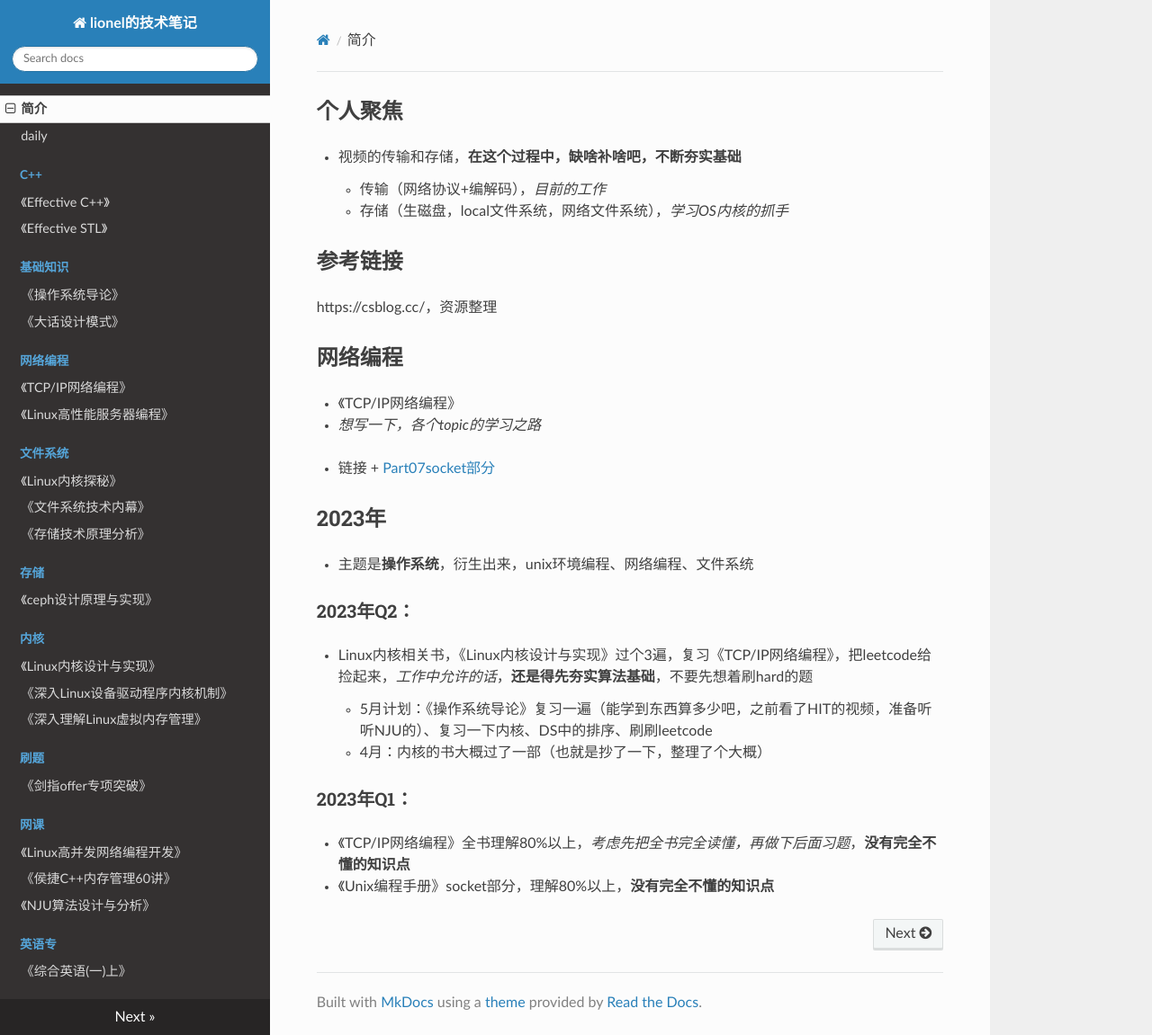
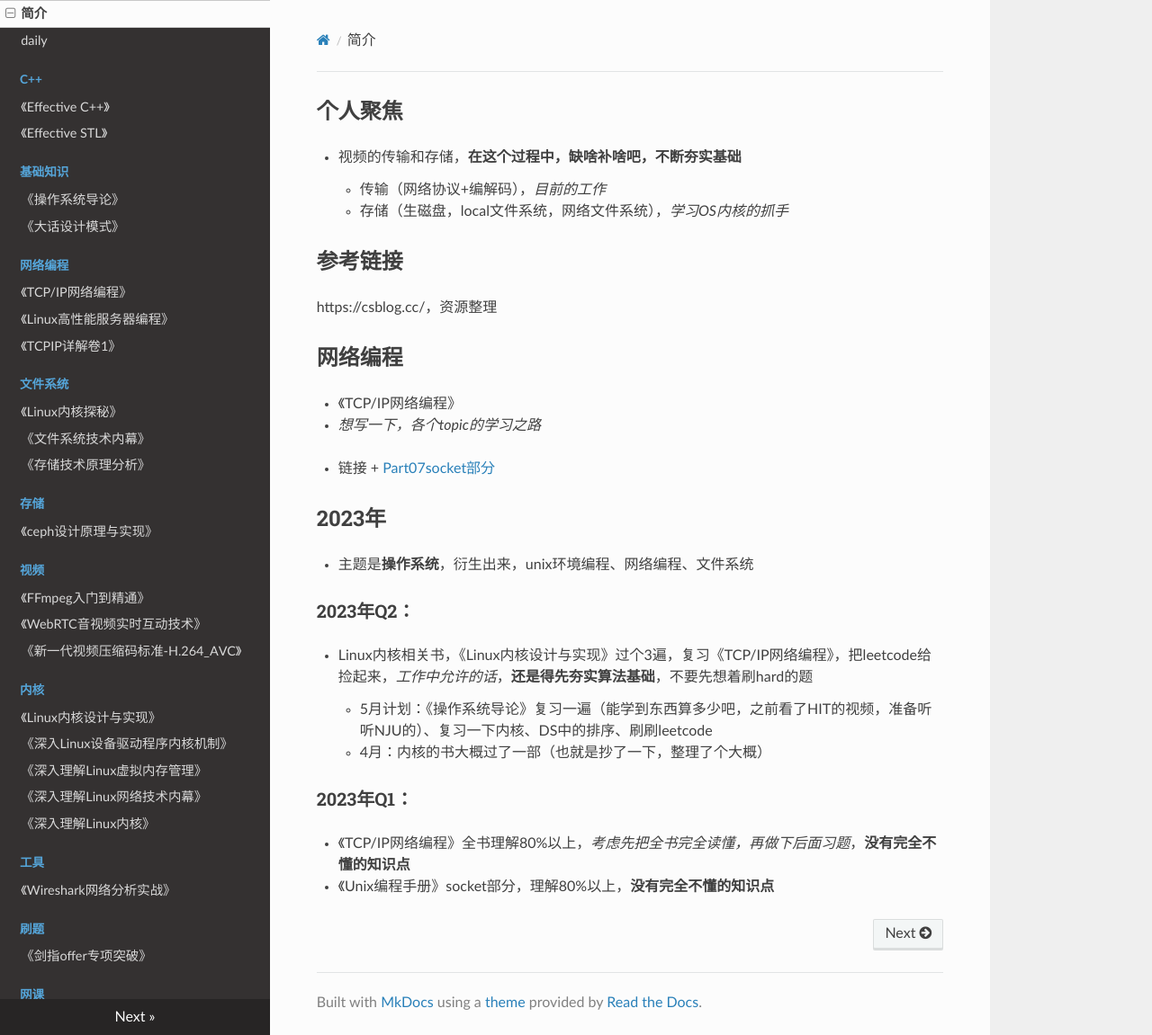
Before and after one commit to wolflion/booknotes, an MkDocs documentation site: the page built from docs/index.md, in a window 1280 px wide and 1151 px high. Shown: the whole window at 90% size. Built offline with MkDocs 1.6.1, drawn with Linux system fonts in a browser that asks for light colours; nearby versions of some CDN libraries.

Commit message:
Update mkdocs.yml

```diff
--- a/mkdocs.yml
+++ b/mkdocs.yml
@@ -47,16 +47,25 @@ nav:
     - 网络编程:
         - 《TCP/IP网络编程》: '10network/TCPIP网络编程.md'
         - 《Linux高性能服务器编程》: '10network/Linux高性能服务器编程.md'
+        - 《TCPIP详解卷1》: '10network/TCPIP详解卷1.md'
     - 文件系统:
         - 《Linux内核探秘》: '11filesystem/Linux内核探秘.md'
         - 《文件系统技术内幕》: '11filesystem/文件系统技术内幕.md'
         - 《存储技术原理分析》: '11filesystem/存储技术原理分析.md'
     - 存储:
         - 《ceph设计原理与实现》: '12storage/ceph设计原理与实现.md'
+    - 视频:
+        - 《FFmpeg入门到精通》: '14video/FFmpeg入门到精通.md'
+        - 《WebRTC音视频实时互动技术》: '14video/WebRTC音视频实时互动技术.md'
+        - 《新一代视频压缩码标准-H.264_AVC》: '14video/新一代视频压缩码标准-H.264_AVC.md'
     - 内核:
         - 《Linux内核设计与实现》: '13kernel/Linux内核设计与实现.md'
         - 《深入Linux设备驱动程序内核机制》: '13kernel/深入Linux设备驱动程序内核机制.md'
         - 《深入理解Linux虚拟内存管理》: '13kernel/深入理解Linux虚拟内存管理.md'
+        - 《深入理解Linux网络技术内幕》: '13kernel/深入理解Linux网络技术内幕.md'
+        - 《深入理解Linux内核》: '13kernel/深入理解Linux内核.md'
+    - 工具:
+        - 《Wireshark网络分析实战》: '15tool/Wireshark网络分析实战.md'
     - 刷题:
         - 《剑指offer专项突破》: '91leetcode/剑指offer专项突破.md'
     - 网课:
```
